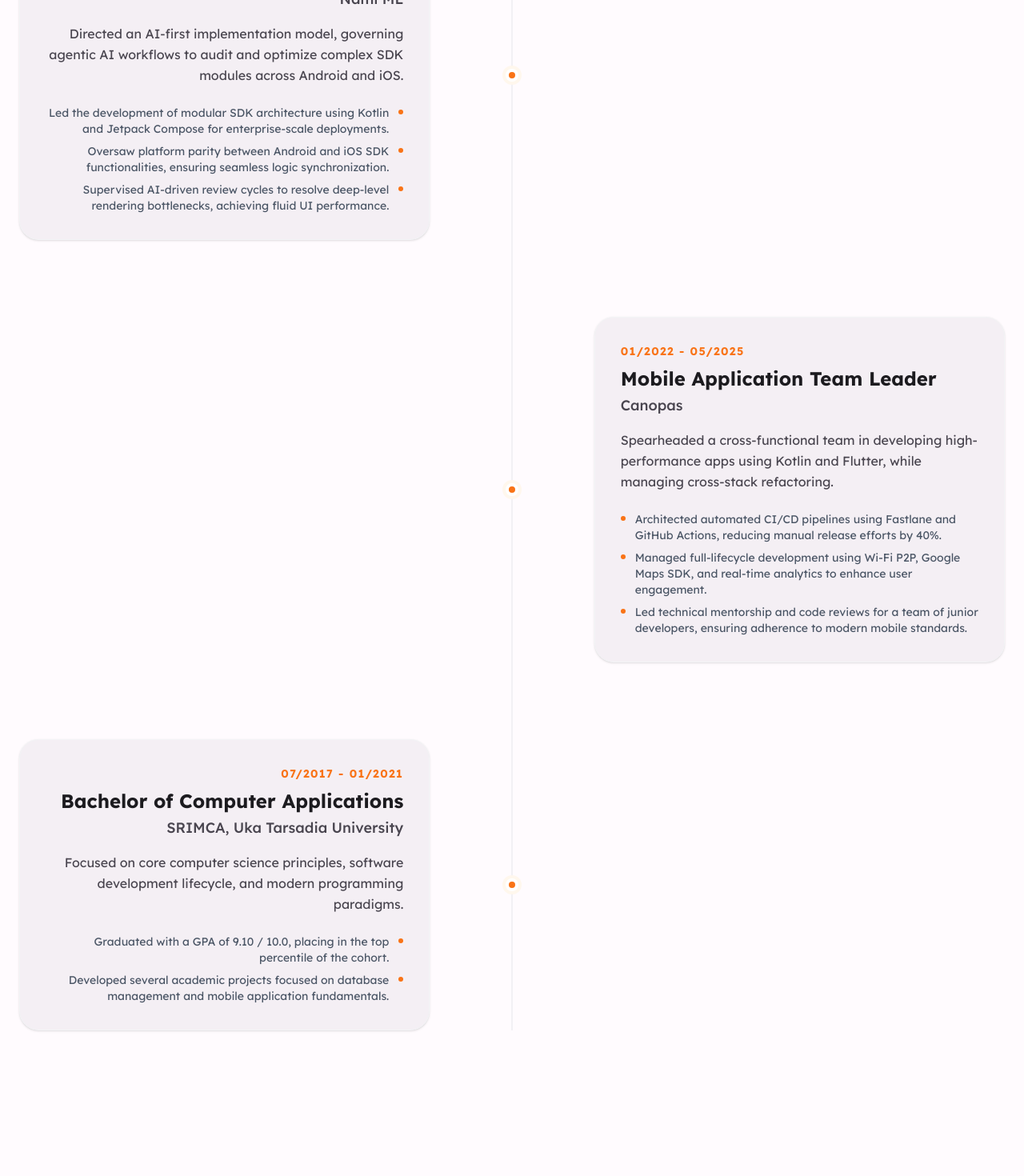
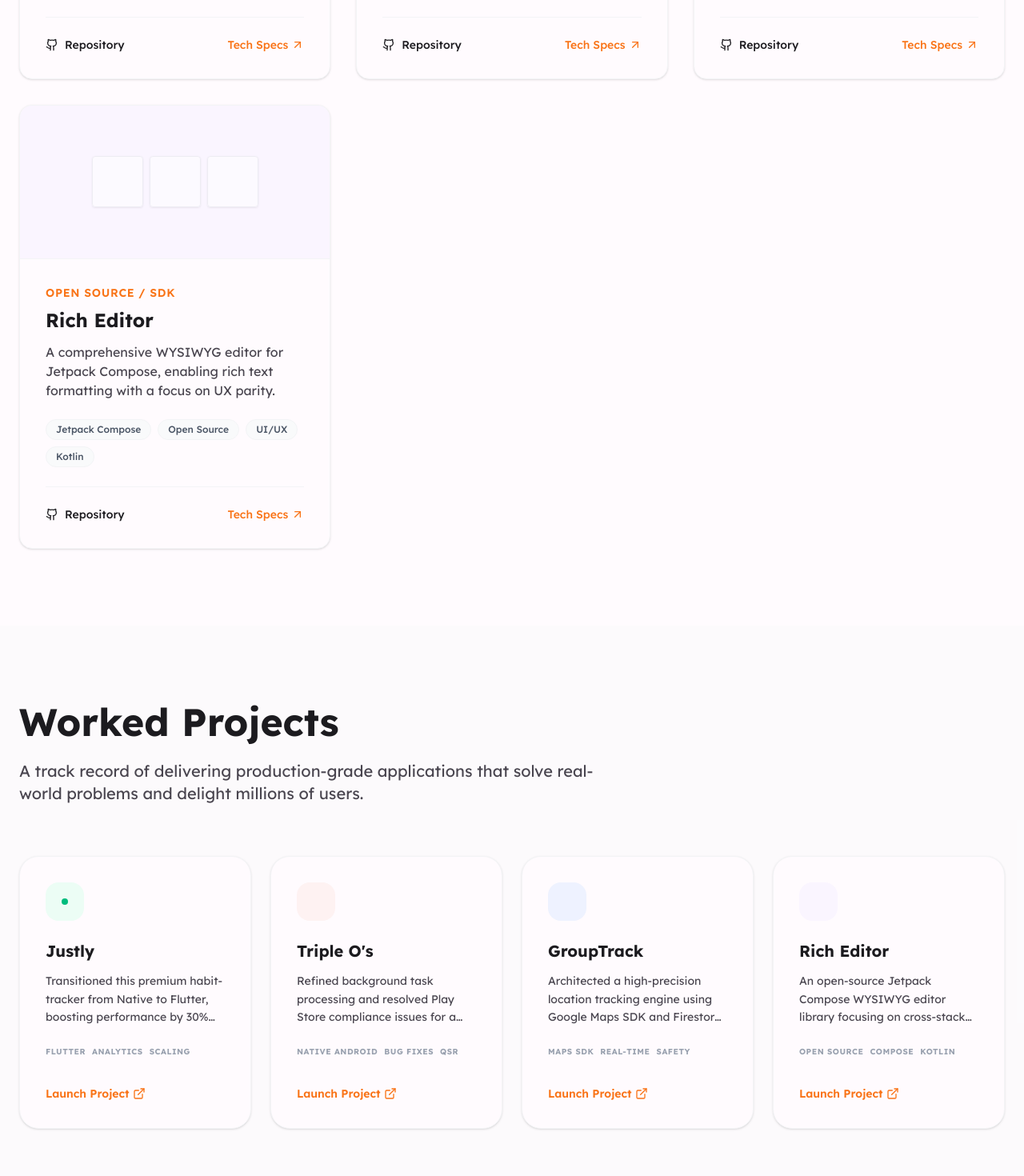
Before and after one commit to megh-lath-1012/Portfolio-Website, a Next.js app: page / in a window 1280 px wide. Shown: the part 3040-4510 px from the top of the page at 80% size. Built offline with nearby package versions, Linux system fonts and the light colour scheme.

Commit message:
Feature: Add Worked Projects showcase section and update project data.

```diff
--- a/src/app/page.tsx
+++ b/src/app/page.tsx
@@ -1,6 +1,7 @@
 import HeroSection from "@/components/HeroSection";
 import CoreExpertise from "@/components/CoreExpertise";
 import TechnicalPortfolio from "@/components/TechnicalPortfolio";
+import WorkedProjects from "@/components/WorkedProjects";
 import CareerPath from "@/components/CareerPath";
 import ArticleList from "@/components/ArticleList";
 import Footer from "@/components/Footer";
@@ -11,6 +12,7 @@ export default function Home() {
       <HeroSection />
       <CoreExpertise />
       <TechnicalPortfolio />
+      <WorkedProjects />
       <CareerPath />
       <ArticleList />
       <Footer />
--- /dev/null
+++ b/src/components/WorkedProjects.tsx
@@ -0,0 +1,129 @@
+"use client";
+
+import { motion, Variants } from "framer-motion";
+import { ArrowUpRight, ExternalLink } from "lucide-react";
+import Link from "next/link";
+
+const workedProjects = [
+  {
+    title: "Justly",
+    description: "Transitioned this premium habit-tracker from Native to Flutter, boosting performance by 30% and user engagement by 25%.",
+    link: "https://justly.life/",
+    tags: ["Flutter", "Analytics", "Scaling"],
+    color: "emerald"
+  },
+  {
+    title: "Triple O's",
+    description: "Refined background task processing and resolved Play Store compliance issues for a major burger chain's ordering app.",
+    link: "https://www.tripleos.com/",
+    tags: ["Native Android", "Bug Fixes", "QSR"],
+    color: "red"
+  },
+  {
+    title: "GroupTrack",
+    description: "Architected a high-precision location tracking engine using Google Maps SDK and Firestore for real-time group safety.",
+    link: "https://grouptrack.canopas.com/",
+    tags: ["Maps SDK", "Real-time", "Safety"],
+    color: "indigo"
+  },
+  {
+    title: "Rich Editor",
+    description: "An open-source Jetpack Compose WYSIWYG editor library focusing on cross-stack UX parity and performant text processing.",
+    link: "https://github.com/canopas/rich-editor-compose",
+    tags: ["Open Source", "Compose", "Kotlin"],
+    color: "purple"
+  }
+];
+
+const containerVariants: Variants = {
+  hidden: { opacity: 0 },
+  visible: {
+    opacity: 1,
+    transition: {
+      staggerChildren: 0.1,
+    },
+  },
+};
+
+const itemVariants: Variants = {
+  hidden: { opacity: 0, y: 20 },
+  visible: {
+    opacity: 1,
+    y: 0,
+    transition: {
+      duration: 0.5,
+      ease: "easeOut",
+    },
+  },
+};
+
+export default function WorkedProjects() {
+  return (
+    <section id="projects" className="py-24 bg-gray-50/50 dark:bg-gray-950/20 transition-colors">
+      <div className="max-w-7xl mx-auto px-6">
+        <motion.div
+          initial={{ opacity: 0, y: 20 }}
+          whileInView={{ opacity: 1, y: 0 }}
+          viewport={{ once: true }}
+          className="mb-16"
+        >
+          <h2 className="text-4xl md:text-5xl font-bold text-navy mb-6">
+            Worked Projects
+          </h2>
+          <p className="text-xl text-text-body max-w-3xl">
+            A track record of delivering production-grade applications that solve real-world problems and delight millions of users.
+          </p>
+        </motion.div>
+
+        <motion.div
+          variants={containerVariants}
+          initial="hidden"
+          whileInView="visible"
+          viewport={{ once: true }}
+          className="grid grid-cols-1 md:grid-cols-2 lg:grid-cols-4 gap-6"
+        >
+          {workedProjects.map((project, index) => (
+            <motion.div
+              key={index}
+              variants={itemVariants}
+              whileHover={{ y: -8 }}
+              className="bg-background dark:bg-gray-900 border border-gray-100 dark:border-gray-800 p-8 rounded-3xl shadow-sm hover:shadow-xl transition-all group"
+            >
+              <div className={`w-12 h-12 rounded-2xl bg-${project.color}-50 dark:bg-${project.color}-900/20 flex items-center justify-center mb-6 group-hover:scale-110 transition-transform`}>
+                <div className={`w-2 h-2 rounded-full bg-${project.color}-500`} />
+              </div>
+
+              <h3 className="text-xl font-bold text-navy mb-3">
+                {project.title}
+              </h3>
+
+              <p className="text-text-body text-sm leading-relaxed mb-6 line-clamp-3">
+                {project.description}
+              </p>
+
+              <div className="flex flex-wrap gap-2 mb-8">
+                {project.tags.map((tag, tagIndex) => (
+                  <span
+                    key={tagIndex}
+                    className="text-[10px] font-bold uppercase tracking-wider text-gray-400 dark:text-gray-500"
+                  >
+                    {tag}
+                  </span>
+                ))}
+              </div>
+
+              <Link
+                href={project.link}
+                target="_blank"
+                className="inline-flex items-center text-sm font-semibold text-primary group-hover:gap-2 transition-all mt-auto"
+              >
+                Launch Project
+                <ExternalLink className="w-4 h-4 ml-1" />
+              </Link>
+            </motion.div>
+          ))}
+        </motion.div>
+      </div>
+    </section>
+  );
+}
--- a/src/data/projects.ts
+++ b/src/data/projects.ts
@@ -178,5 +178,93 @@ await batch.commit();`
       "Performance-critical library components",
       "Reactive SDK design patterns",
     ],
+  },
+  {
+    id: "justly",
+    title: "Justly",
+    category: "Product Development",
+    description: "A premium habit-tracking and self-improvement platform. Transitioned from native Android to Flutter for cross-platform scale.",
+    longDescription: "Justly is a holistic self-improvement app that helps users build consistent habits. I led the transition from native Android to Flutter, optimizing performance and integrating advanced analytics.",
+    tags: ["Flutter", "Jetpack Compose", "MixPanel", "A/B Testing"],
+    githubRepo: "canopas/justly",
+    bgColor: "bg-emerald-50",
+    techSpecs: {
+      language: "Dart/Kotlin",
+      architecture: "Clean Architecture",
+      keyLibrary: "MixPanel Analytics",
+      platform: "Android / iOS",
+    },
+    keyFeatures: [
+      "AI-driven habit suggestions",
+      "Advanced A/B testing integration",
+      "MixPanel behavioral analytics",
+      "Seamless habit visualization",
+    ],
+  },
+  {
+    id: "grouptrack",
+    title: "GroupTrack",
+    category: "Location Intelligence",
+    description: "Real-time location sharing and safety platform for families and groups, utilizing advanced geofencing and maps SDKs.",
+    longDescription: "GroupTrack is a high-precision location tracking app. I architected the core tracking engine using Google Maps SDK and Firebase to ensure low-latency updates with minimal battery drain.",
+    tags: ["Google Maps SDK", "Firebase", "Firestore", "Geofencing"],
+    githubRepo: "canopas/grouptrack",
+    bgColor: "bg-indigo-50",
+    techSpecs: {
+      language: "Kotlin",
+      architecture: "Reactive / Real-time",
+      keyLibrary: "Google Maps SDK",
+      platform: "Android",
+    },
+    keyFeatures: [
+      "Real-time location sharing",
+      "Intelligent geofence alerts",
+      "Battery-optimized tracking",
+      "Family safety protocols",
+    ],
+  },
+  {
+    id: "triple-os",
+    title: "Triple O's",
+    category: "QSR / E-commerce",
+    description: "Mobile ordering platform for a major burger chain, optimized for lightning-fast checkout and reliable background processing.",
+    longDescription: "For Triple O's, I focused on resolving complex background permission issues and optimizing the checkout flow to ensure a friction-less ordering experience.",
+    tags: ["Android Native", "Background Tasks", "Play Store Compliance"],
+    githubRepo: "canopas/triple-os",
+    bgColor: "bg-red-50",
+    techSpecs: {
+      language: "Java/Kotlin",
+      architecture: "Legacy Refactor",
+      keyLibrary: "WorkManager",
+      platform: "Android",
+    },
+    keyFeatures: [
+      "Seamless mobile ordering",
+      "Background status synchronization",
+      "Optimized checkout flow",
+      "Play Store compliant tasking",
+    ],
+  },
+  {
+    id: "rich-editor",
+    title: "Rich Editor",
+    category: "Open Source / SDK",
+    description: "A comprehensive WYSIWYG editor for Jetpack Compose, enabling rich text formatting with a focus on UX parity.",
+    longDescription: "Rich Editor is an open-source library I developed to bring robust rich text editing to Jetpack Compose, mirroring the UX fluidly across platforms.",
+    tags: ["Jetpack Compose", "Open Source", "UI/UX", "Kotlin"],
+    githubRepo: "canopas/rich-editor-compose",
+    bgColor: "bg-purple-50",
+    techSpecs: {
+      language: "Kotlin",
+      architecture: "Declarative UI",
+      keyLibrary: "Jetpack Compose",
+      platform: "Android / Compose Multiplatform",
+    },
+    keyFeatures: [
+      "Declarative rich text state",
+      "Cross-platform UX parity",
+      "Performant span processing",
+      "Open-source contribution",
+    ],
   }
 ];
```
